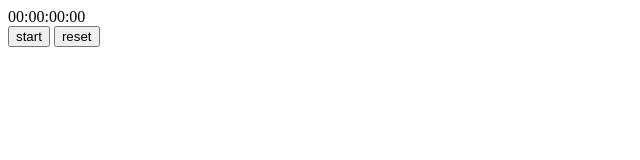
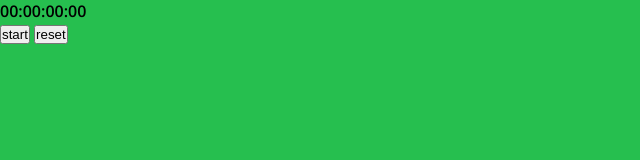
Before and after one commit to Sunflower-lhh/stop-watch, a plain HTML site: page index.html in a window 1280 px wide. Shown: the whole page, without its empty margins (0-640 px from the left). Drawn offline with nearby package versions, Linux system fonts and the light colour scheme.

Commit message:
create css file and add to html file

```diff
--- /dev/null
+++ b/css/style.css
@@ -0,0 +1,11 @@
+*, *::before, *::after {
+    box-sizing: border-box;
+    margin: 0;
+    padding: 0;
+}
+
+html, body {
+    font-family: 'Open Sans', sans-serif;
+    font-weight: 600;
+    background-color: #26bf4f;
+}
--- a/index.html
+++ b/index.html
@@ -4,6 +4,9 @@
     <meta charset="UTF-8">
     <meta name="viewport" content="width=device-width, initial-scale=1.0">
     <title>Stop Watch</title>
+    <link rel="stylesheet" href="./css/style.css" />
+    <link href="https://fonts.googleapis.com/css2?family=Open+Sans:ital,wght@0,600;1,400&display=swap" rel="stylesheet" />
+
 </head>
 <body>
     <div>
```
